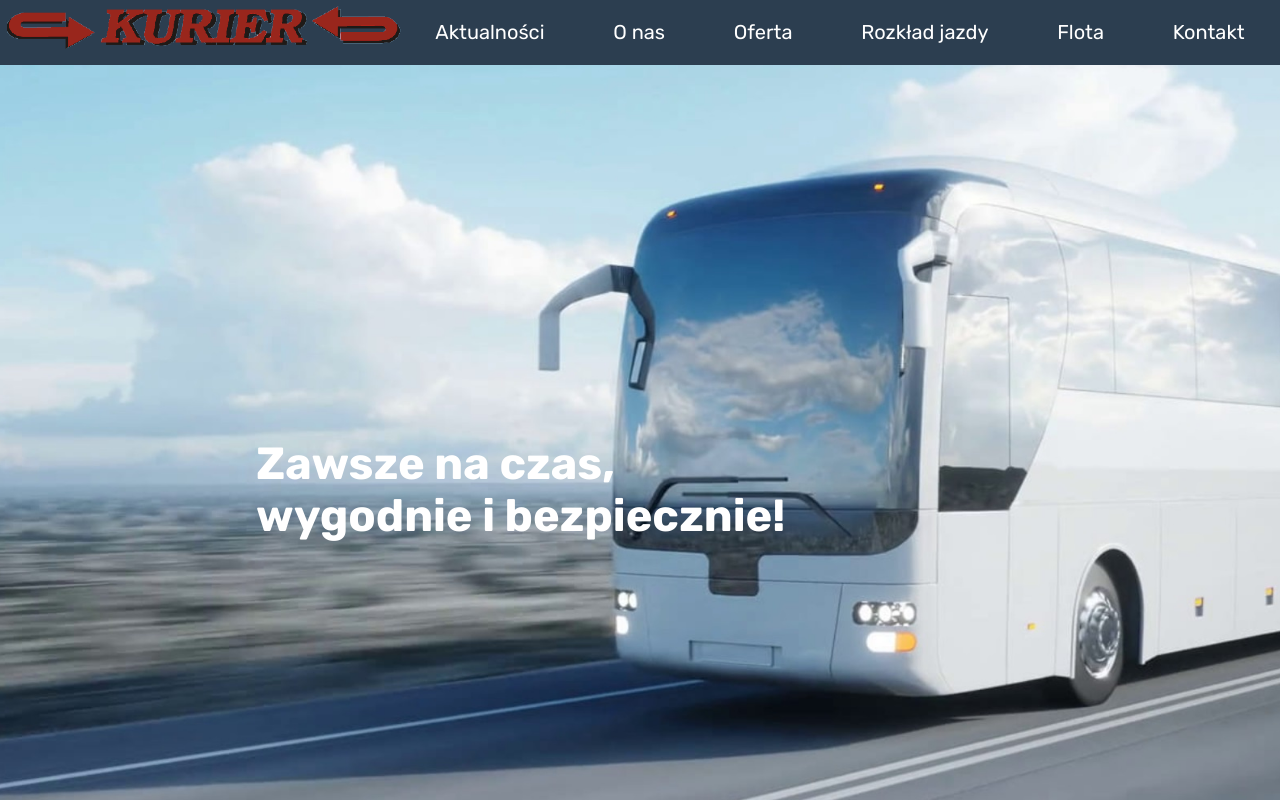
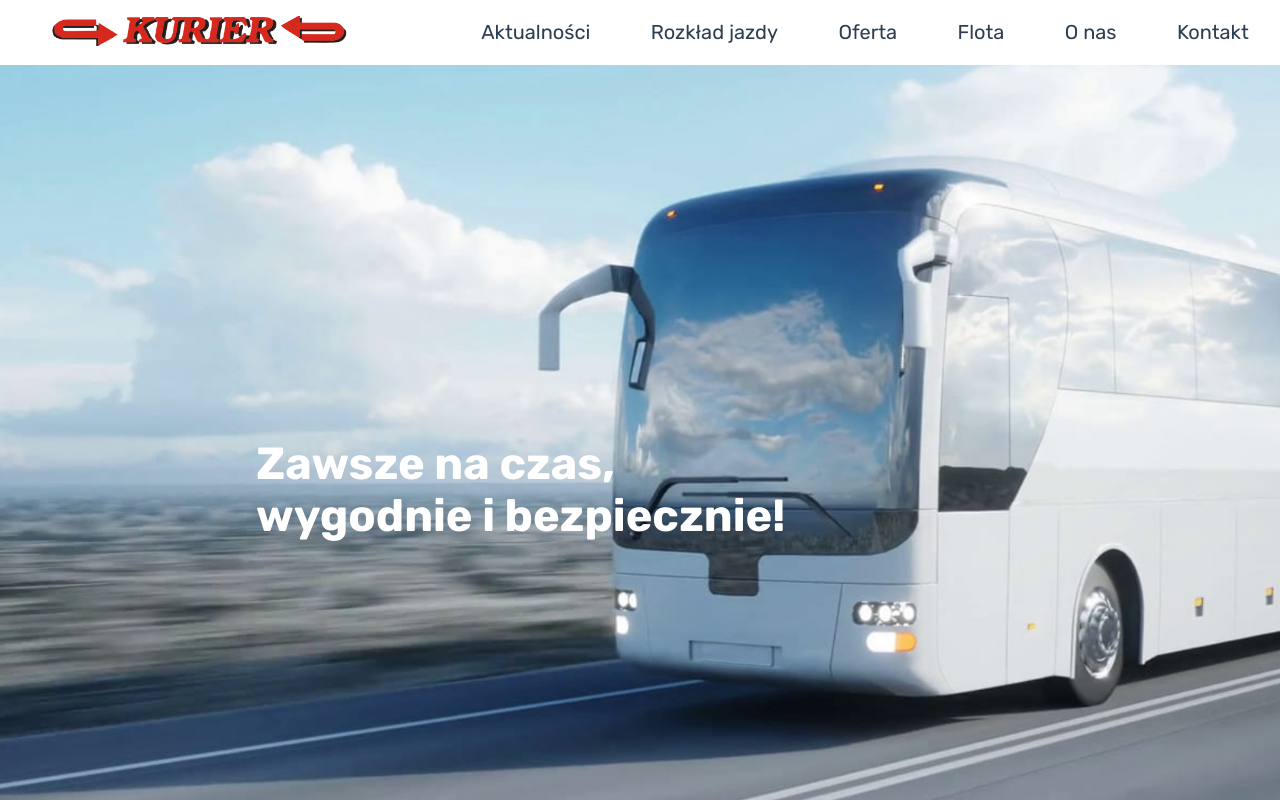
Before and after one commit to MarcinJankowski00/Kurier-Jankowscy-homepage-react, a React (Create React App) app: page / in a window 1280 px wide. Shown: the top 800 px of the page. Built offline with nearby package versions, Linux system fonts and the light colour scheme.

Commit message:
visual changes

```diff
--- a/src/App.js
+++ b/src/App.js
@@ -23,9 +23,9 @@ function App() {
           adress="Aktualnosci"
         />
         <Section
-          title="O firmie „KURIER” s.c. Jankowscy"
-          content={<Onas />}
-          adress="Onas"
+          title="Rozkład jazdy"
+          content={<Rozklad />}
+          adress="Rozklad"
         />
         <Section
           title="OFERTA"
@@ -33,14 +33,14 @@ function App() {
           adress="Oferta"
         />
         <Section
-          title="Rozkład jazdy"
-          content={<Rozklad />}
-          adress="Rozklad"
-        />
-        <Section
           title="Nasza flota"
           content={<Flota />}
           adress="Flota"
+        />
+        <Section
+          title="O firmie „KURIER” s.c. Jankowscy"
+          content={<Onas />}
+          adress="Onas"
         />
       </Container>
       <Footer />
--- a/src/GlobalStyle.js
+++ b/src/GlobalStyle.js
@@ -15,8 +15,5 @@ export const GlobalStyle = createGlobalStyle`
         color: #2c3e50;
         background-color: ${({ theme }) => theme.gallery};
 
-        @media (max-width: ${({ theme }) => theme.breakpoint.mobileMax}px) {
-            font-size: 10px;
-        }
     }
 `;
--- a/src/Navigation/index.js
+++ b/src/Navigation/index.js
@@ -25,16 +25,17 @@ const Navigation = () => {
                         <Link href="#Aktualnosci" onClick={(event) => handleLinkClick(event, 'Aktualnosci')}>Aktualności</Link>
                     </li>
                     <li>
-                        <Link href="#Onas" onClick={(event) => handleLinkClick(event, 'Onas')}>O nas</Link>
+                        <Link href="#Rozklad" onClick={(event) => handleLinkClick(event, 'Rozklad')}>Rozkład jazdy</Link>
                     </li>
                     <li>
                         <Link href="#Oferta" onClick={(event) => handleLinkClick(event, 'Oferta')}>Oferta</Link>
                     </li>
+
                     <li>
-                        <Link href="#Rozklad" onClick={(event) => handleLinkClick(event, 'Rozklad')}>Rozkład jazdy</Link>
+                        <Link href="#Flota" onClick={(event) => handleLinkClick(event, 'Flota')}>Flota</Link>
                     </li>
                     <li>
-                        <Link href="#Flota" onClick={(event) => handleLinkClick(event, 'Flota')}>Flota</Link>
+                        <Link href="#Onas" onClick={(event) => handleLinkClick(event, 'Onas')}>O nas</Link>
                     </li>
                     <li>
                         <Link href="#Kontakt" onClick={(event) => handleLinkClick(event, 'Kontakt')}>Kontakt</Link>
--- a/src/Navigation/styled.js
+++ b/src/Navigation/styled.js
@@ -1,7 +1,7 @@
 import styled from "styled-components";
 
 export const Nav = styled.div`
-    background-color: #2c3e50;
+    background-color: white;
     padding: 1px;
     position: fixed ;
     width: 100%;
@@ -18,12 +18,14 @@ export const Wrapper = styled.div`
 export const Img = styled.img`
     display: block;
     visibility: visible;
-    width: 400px;
+    width: 300px;
     height: max-content;
 `;
 
 export const Logo = styled.a`
-
+    margin-top: 15px;
+    margin-right: 100px;
+    margin-left: 50px;
 `;
 
 export const List = styled.ul`
@@ -34,7 +36,7 @@ export const List = styled.ul`
 `;
 
 export const Link = styled.a`
-    color: white;
+    color: #2c3e50;
     text-decoration: none;
 
     &:focus {
@@ -43,7 +45,8 @@ export const Link = styled.a`
 
     &:hover {
         filter: brightness(120%);
-        border-bottom: 1px solid white;
+        padding-bottom: 5px;
+        border-bottom: 1px solid #2c3e50;
         outline: none;
     }
 `;
```
Also changed, not shown: src/Navigation/kurierlogo.png.
